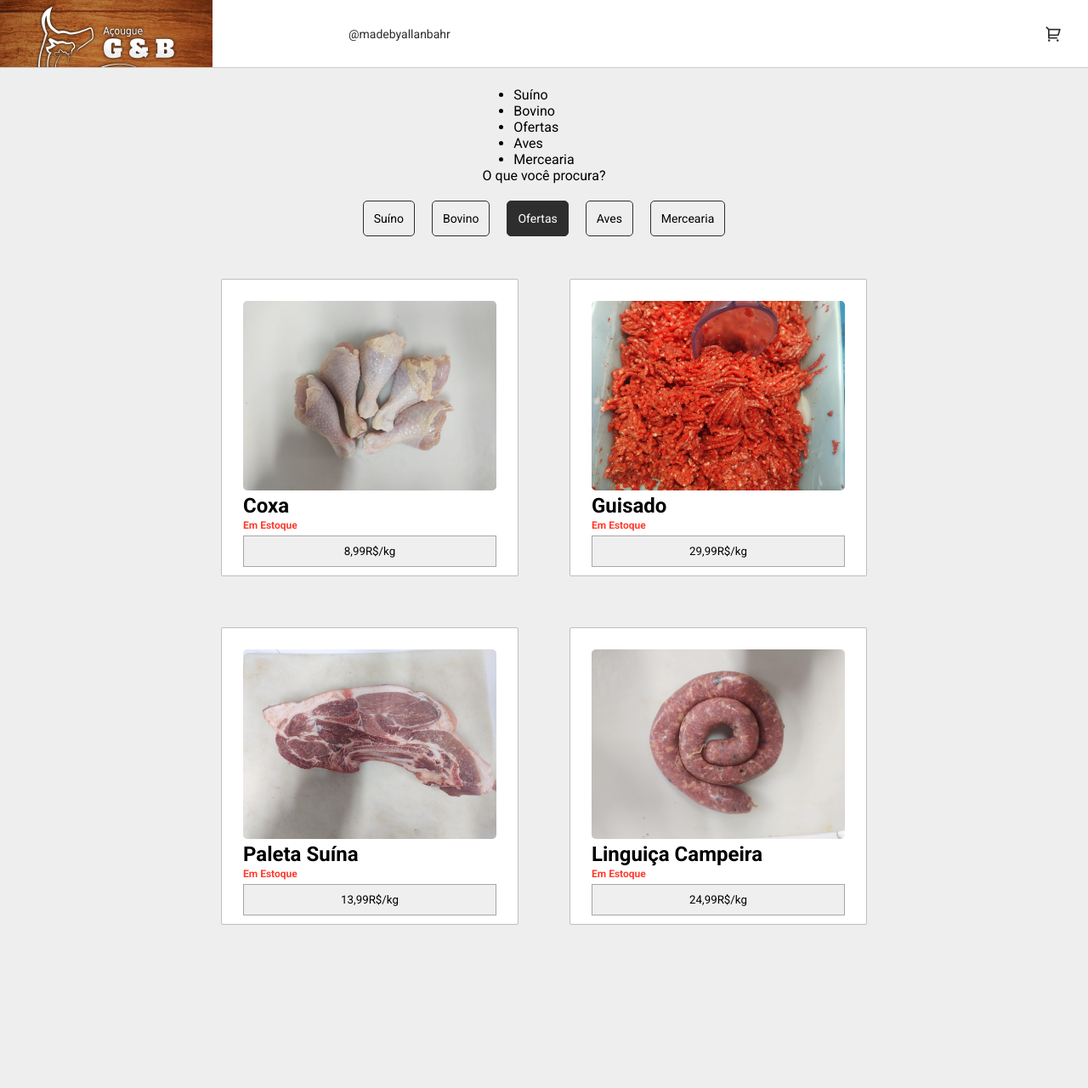
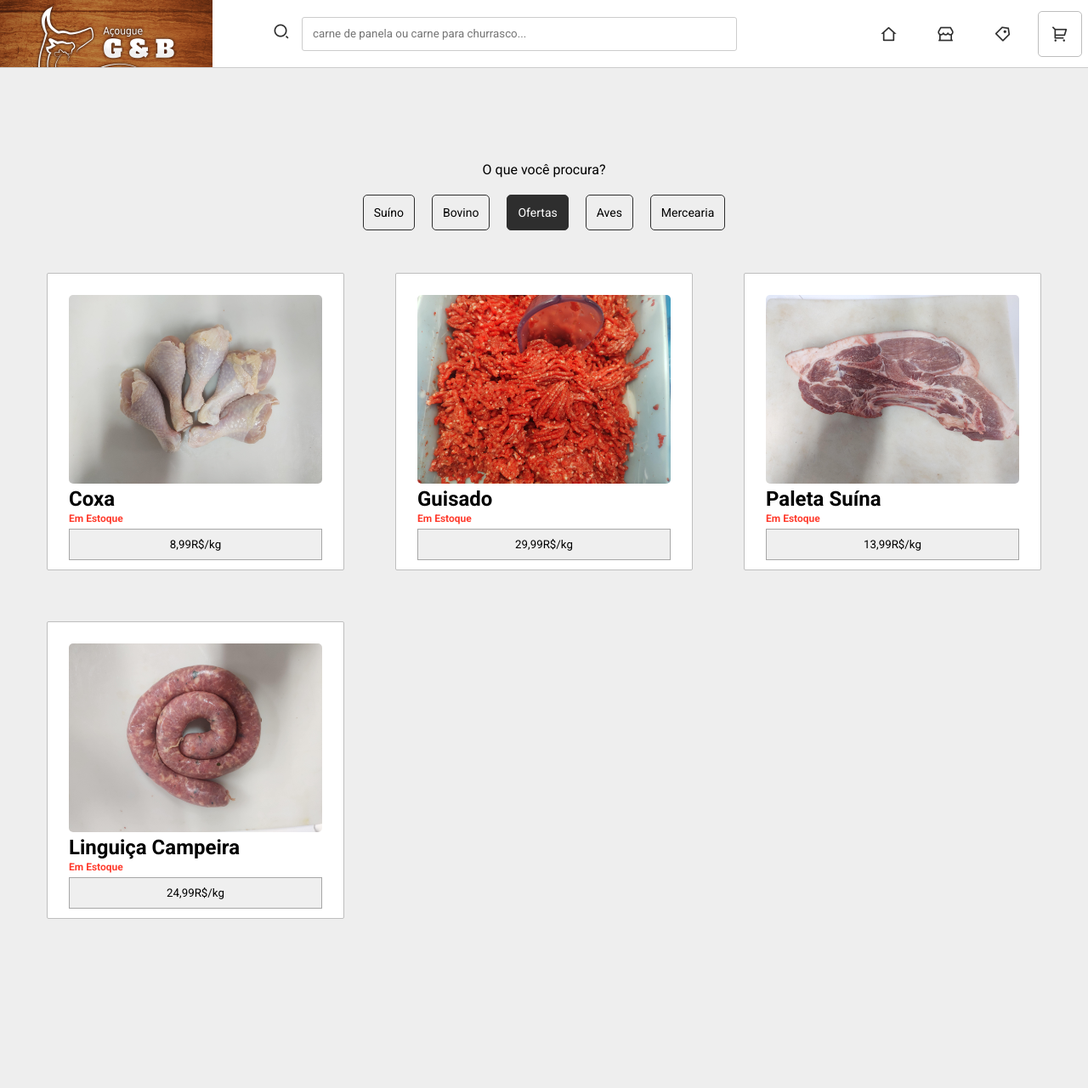
Before and after one commit to allanbahrofc/page-acouguegeb, a Python web app: template templates/home.html in a window 1280 px wide. Shown: the whole page at 85% size. Run offline with Jinja, Linux system fonts and the light colour scheme; the template is opened without the code that fills it, so the values that code supplies are empty.

Commit message:
Updated to v1.0.1

```diff
--- a/templates/home.html
+++ b/templates/home.html
@@ -18,33 +18,27 @@
 <body>
     <header class="top-side-bar navigation">
         <img src="../res/img/logo_header.png" width="250px">
-        <!--
-        <div>
-            <label for="search"><i class="ri-search-2-line"></i></label>
-            <input type="text" placeholder="carne de panela ou carne para churrasco..." class="search" />
-        </div>
-        -->
-        <div>
-            <a class="credits" target="_blank" href="https://www.github.com/madebyallanbahr">@madebyallanbahr</a>
-        </div>
-        <nav>
+        <nav class="content-nav">
+            <div>
+                <label for="search"><i class="ri-search-2-line"></i></label>
+                <input type="text" placeholder="carne de panela ou carne para churrasco..." class="search" />
+            </div>
+        </nav>
+        <nav class="content-nav">
             <ul>
-                <li><a href=""><i class="ri-shopping-cart-2-line"></i></a></li>
+
+                <li><a class="content-nav-item"><i class="ri-home-2-line"></i></a></li>
+                <li><a class="content-nav-item"><i class="ri-store-2-line"></i></a></li>
+                <li><a class="content-nav-item"><i class="ri-price-tag-3-line"></i></a></li>
+                <li><a class="content-nav-market"><i class="ri-shopping-cart-2-line"></i></a></li>
             </ul>
         </nav>
+
     </header>
+
 
     <main class="content">
         <div class="content-behavior">
-            <nav>
-                <ul>
-                    <li class="nav-item">Suíno</li>
-                    <li class="nav-item">Bovino</li>
-                    <li class="nav-item">Ofertas</li>
-                    <li class="nav-item">Aves</li>
-                    <li class="nav-item">Mercearia</li>
-                </ul>
-            </nav>
             <p> O que você procura?</p>
             <div class="category">
                 <ul>
--- a/templates/res/home.css
+++ b/templates/res/home.css
@@ -78,29 +78,13 @@ header a {
     padding: 15px;
     border-radius: 5px;
 }
-.credits{
-    padding: 5px;
-}
 
 header a:hover {
-    border: 1px solid #ccc;
-    color: #000;
+    color: #acaaaa;
 }
-
-.side-bar {
-    z-index: 1;
-    top: 60px;
-    width: 18.4vw;
-    height: 100vh;
-    position: fixed;
-    background-color: #eee;
-    border-right: 1px solid #ccc;
-}
-
 
 .content {
     position: relative;
-    top: -40px;
     display: flex;
     align-items: center;
     width: 100vw;
@@ -110,7 +94,7 @@ header a:hover {
 .grid {
     z-index: 0;
     display: grid;
-    grid-template-columns: repeat(2, 1fr);
+    grid-template-columns: repeat(3, 1fr);
     justify-content: center;
     align-items: center;
     margin: auto;
@@ -157,27 +141,6 @@ header a:hover {
     color: #2e2e2e;
 }
 
-.side-description {
-    display: flex;
-    flex-direction: column;
-    justify-content: center;
-    align-items: center;
-    width: 100%;
-    height: 20vh;
-    text-align: center;
-}
-
-.side-description .side-description-title {
-    font-size: 18px;
-    padding: 5px;
-}
-
-.side-description .side-description-desc {
-    font-size: 12px;
-    padding: 5px;
-
-}
-
 a {
     text-decoration: none;
 }
@@ -199,7 +162,8 @@ a {
 
 }
 
-.content-behavior .category .category-item, .category-item-selected {
+.content-behavior .category .category-item,
+.category-item-selected {
     margin: 10px;
     list-style: none;
     font-size: 14px;
@@ -209,17 +173,20 @@ a {
     cursor: pointer;
 
 }
-.category-item:hover{
+
+.category-item:hover {
     background-color: #2e2e2e;
     color: #fff;
 
 }
-.selected{
+
+.selected {
     background-color: #2e2e2e;
     color: #fff;
 
 }
-.credits{
+
+.credits {
     color: #2e2e2e;
     font-size: 14px;
 }
@@ -228,19 +195,49 @@ a {
     background-color: #2e2e2e;
     color: #fff;
 }
-img{
+
+img {
     border-radius: 5px;
 }
-button{
+
+button {
     width: 100%;
     padding: 10px;
     border: 1px solid #a7a7a7;
     color: #000;
 }
-.p-stock{
+
+.p-stock {
     font-weight: bold;
     font-size: 12px;
     margin-top: 2px;
     margin-bottom: 5px;
     color: #ff3d2f;
 }
+
+.content-nav,
+.content-nav ul {
+    justify-content: space-between;
+    align-items: center;
+    display: flex;
+    flex-direction: row;
+}
+
+.content-nav li {
+    display: flex;
+    justify-content: space-between;
+    align-items: center;
+    margin: 2.5px;
+    cursor: pointer;
+    padding: 5px;
+}
+.content-nav-market{
+    border: 1px solid #bdbdbd;
+}
+
+ul {
+    list-style: none;
+}
+.content-nav-item:hover{
+    color: #1f1030;
+}
```
Also changed, not shown: res/img/logo_black.png, res/img/logo_header.png, res/img/logo_white.png, 1 other file.
